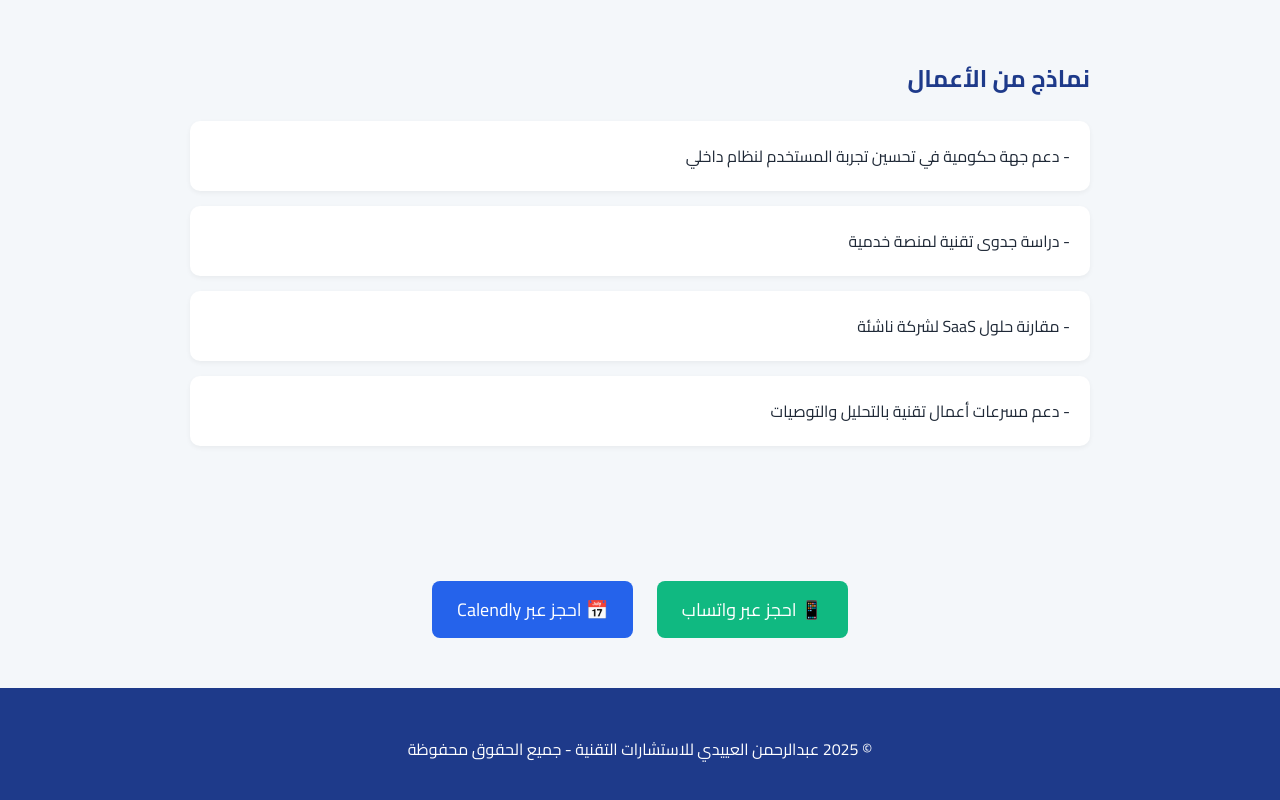
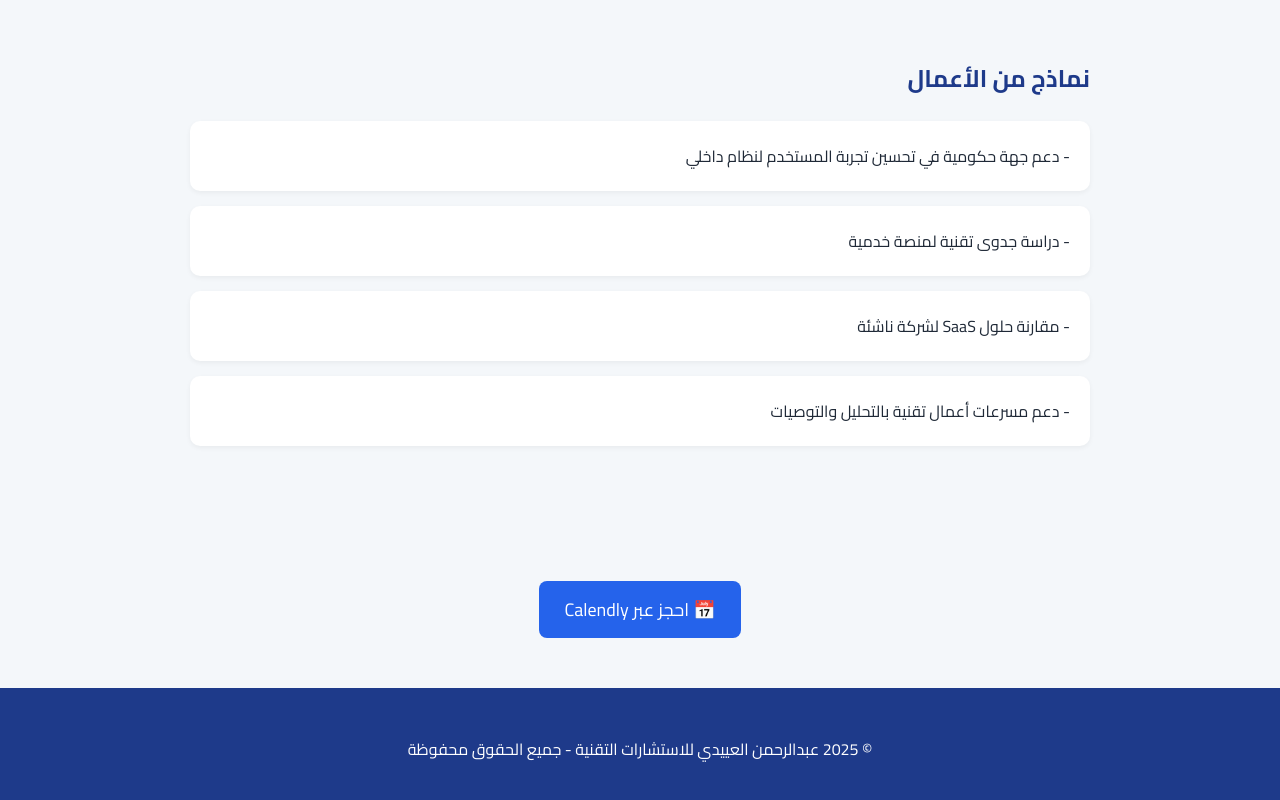
Before and after one commit to abdulrahman6692/alayidi-landing, a plain HTML site: page index.html in a window 1280 px wide. Shown: the part 1549-2349 px from the top of the page. Drawn offline with Linux system fonts and the light colour scheme.

Commit message:
Update index.html

```diff
--- a/index.html
+++ b/index.html
@@ -108,7 +108,6 @@
   </section>
 
   <section class="actions">
-    <a href="https://wa.me/9665XXXXXXXX?text=مرحبًا، أود حجز جلسة استشارية تقنية" target="_blank">📱 احجز عبر واتساب</a>
     <a href="https://calendly.com/a-alaiyedi/30min" class="calendly" target="_blank">📅 احجز عبر Calendly</a>
   </section>
 
```
